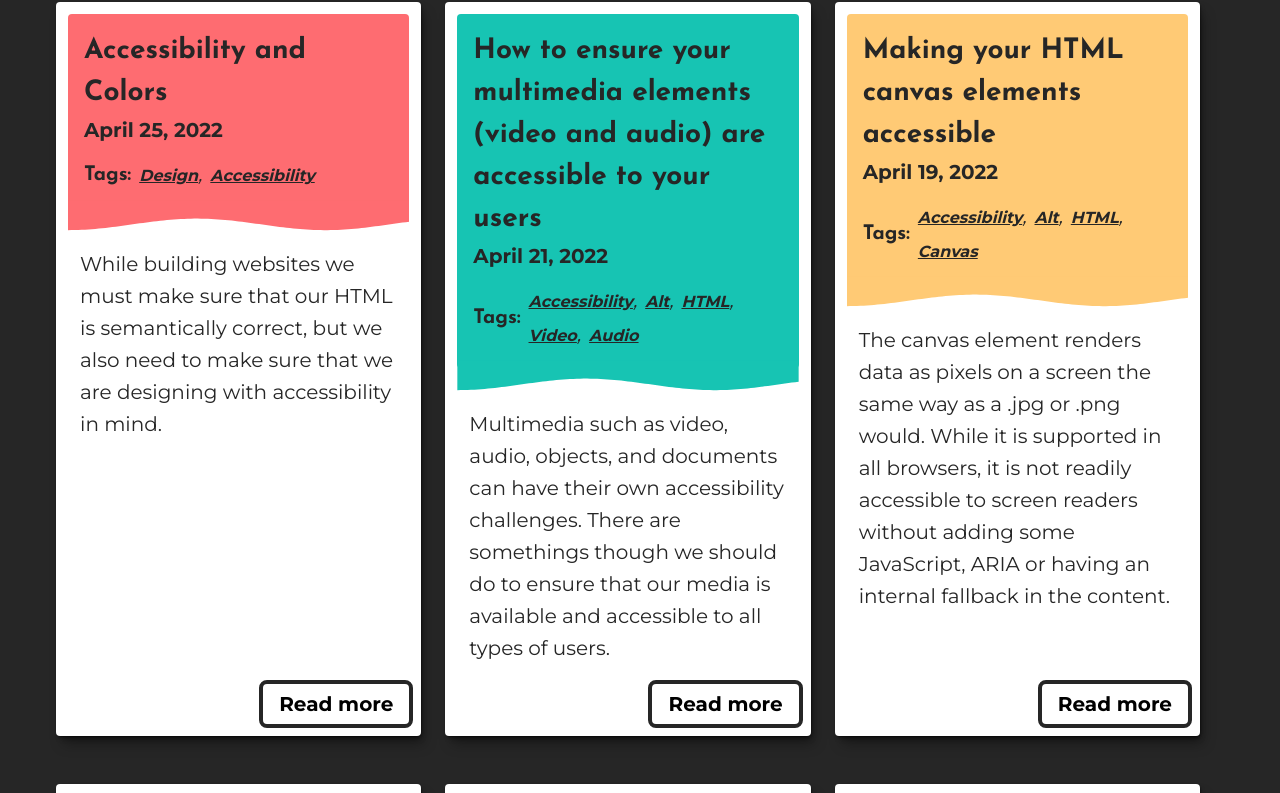
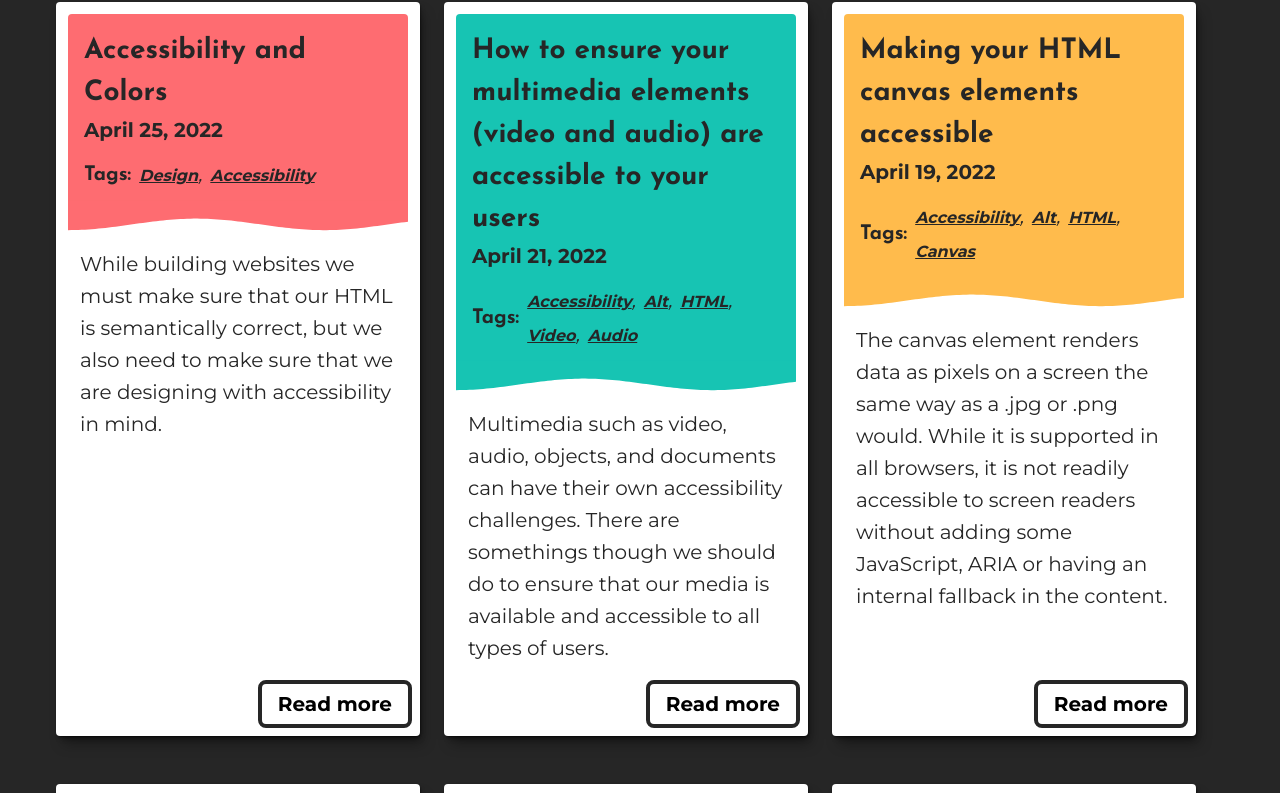
Before and after one commit to mpeck99/WAS-Blog, an Eleventy site: page src/tags.njk in a window 1280 px wide. Shown: the part 2007-2800 px from the top of the page. Built offline with nearby package versions, Linux system fonts and the light colour scheme; Eleventy itself is replaced by a stand-in of ours; files that its build step writes are made by us from their sources.

Commit message:
tweaking the yellow

```diff
--- a/src/assets/sass/_layout.scss
+++ b/src/assets/sass/_layout.scss
@@ -11,7 +11,7 @@
   --clr-pink: hsl(358, 99%, 71%);
   --clr-white: hsl(0, 0%, 100%);
   --clr-blue: hsl(197, 77%, 58%);
-  --clr-yellow: hsl(37, 100%, 73%);
+  --clr-yellow: hsl(37, 100%, 65%);
   --clr-green: hsl(174, 79%, 43%);
   --clr-green2: hsl(144, 76%, 39%);
   --clr-purple: hsl(328, 31%, 68%);
@@ -240,7 +240,7 @@
 // Home page - Banner
 .banner {
   min-height: 12rem;
-  min-width: 99vw;
+  min-width: 98.5vw;
 
   display: flex;
   flex-direction: column;
@@ -266,7 +266,7 @@
   }
 
   .article-wrapper {
-    max-width: calc(100% - 3rem);
+    max-width: calc(100% - 3.25rem);
   }
 }
 
```
